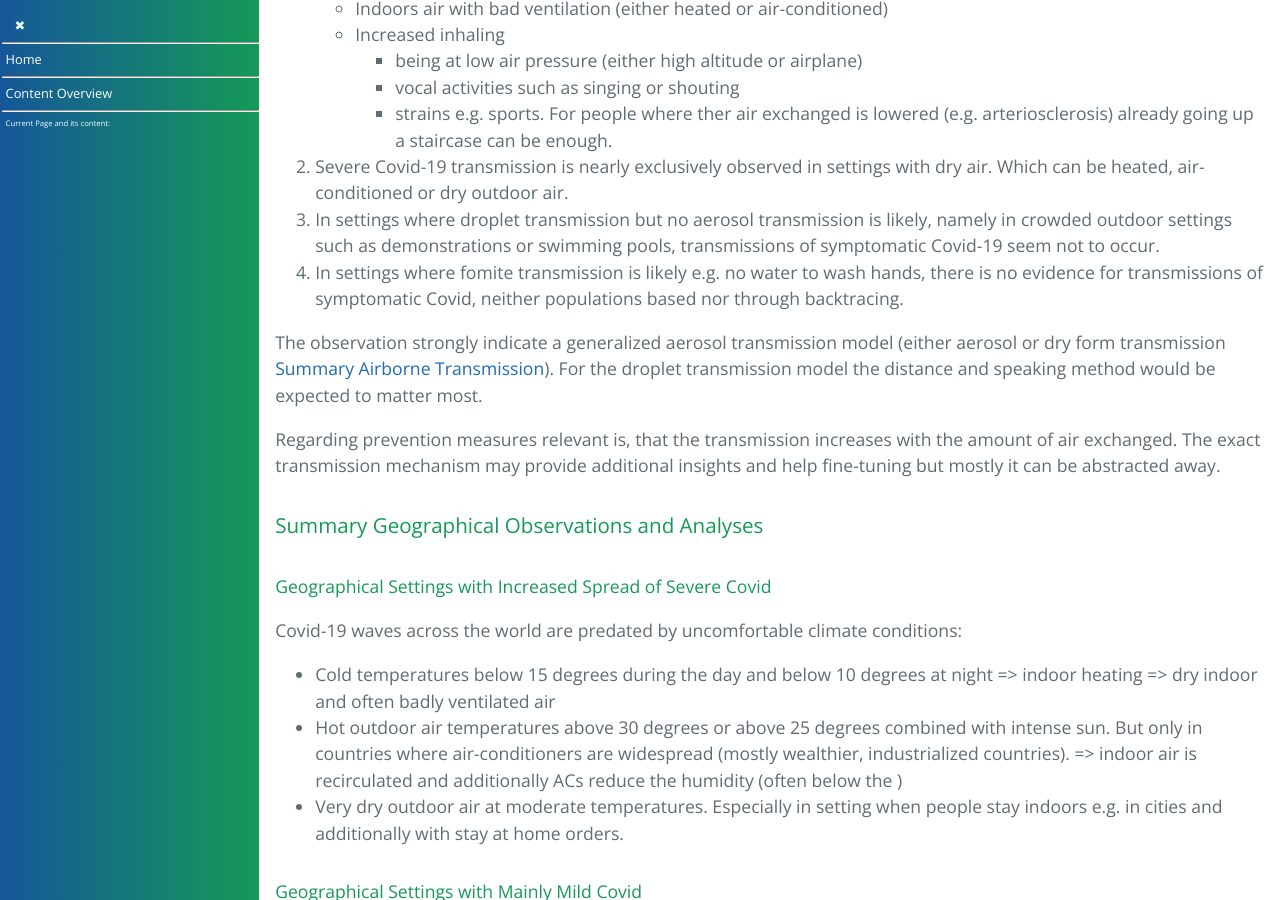
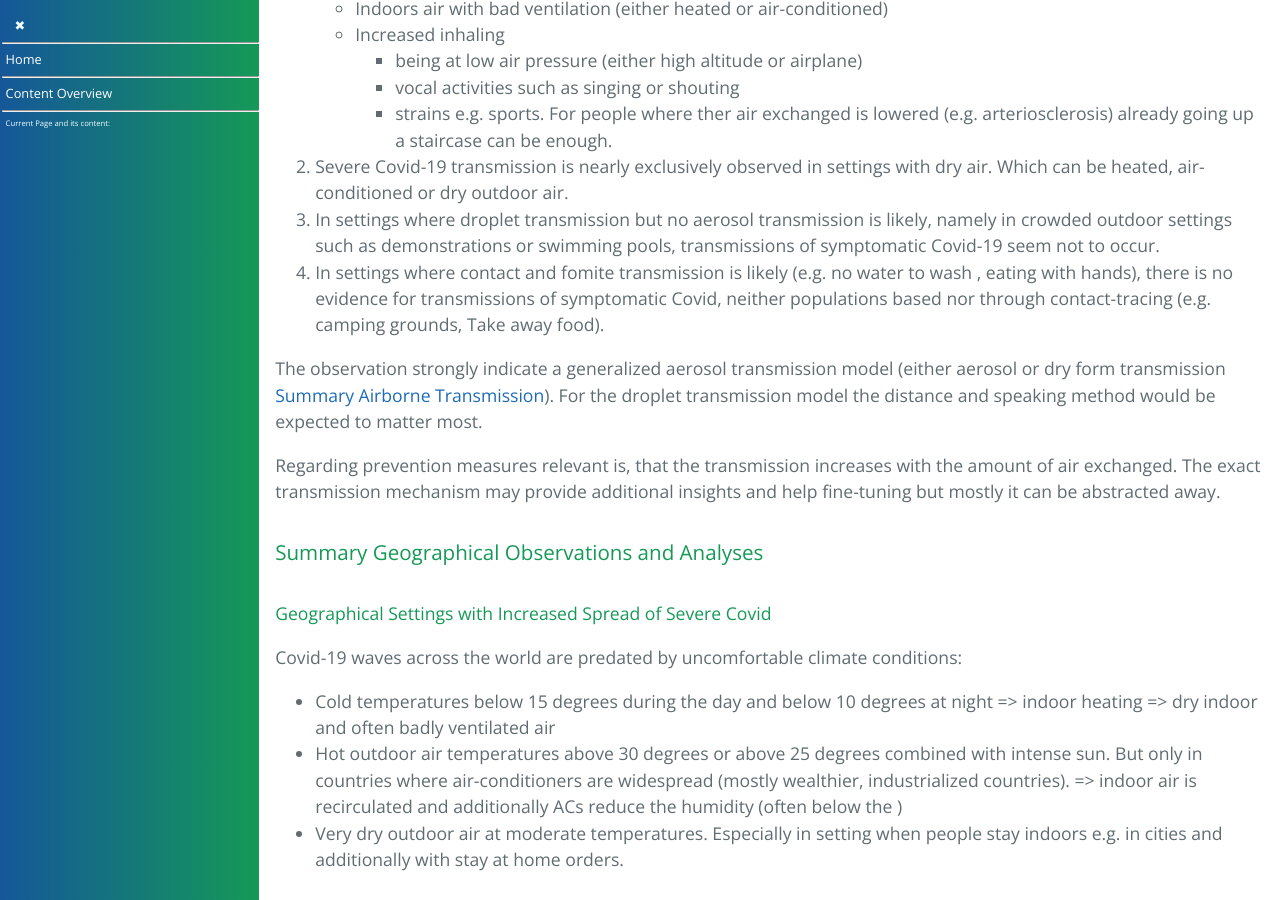
Before and after one commit to forestgrape/coronavirus, a Jekyll site: the page built from 5_epidemiological/spread_analyses.md, in a window 1280 px wide and 900 px high, scrolled down 1741 px. Built offline with Jekyll 4.4.1, drawn with Linux system fonts in a browser that asks for light colours; our own code applies the rules of GitHub Pages for plain Markdown files.

Commit message:
formulation

```diff
--- a/5_epidemiological/spread_analyses.md
+++ b/5_epidemiological/spread_analyses.md
@@ -62,7 +62,7 @@ The amount of exchanged air is high:
      * strains e.g. sports. For people where ther air exchanged is lowered (e.g. arteriosclerosis) already going up a staircase can be enough.
 2. Severe Covid-19 transmission is nearly exclusively observed in settings with dry air. Which can be heated, air-conditioned or dry outdoor air.
 3. In settings where droplet transmission but no aerosol transmission is likely, namely in crowded outdoor settings such as demonstrations or swimming pools, transmissions of symptomatic Covid-19 seem not to occur.
-4. In settings where fomite transmission is likely e.g. no water to wash hands, there is no evidence for transmissions of symptomatic Covid, neither populations based nor through backtracing.
+4. In settings where contact and fomite transmission is likely (e.g. no water to wash , eating with hands), there is no evidence for transmissions of symptomatic Covid, neither populations based nor through contact-tracing (e.g. camping grounds, Take away food).
 
 The observation strongly indicate a generalized aerosol transmission model (either aerosol or dry form transmission [Summary Airborne Transmission](../5_epidemiological/transmission.md#overview-airborne-transmission)). For the droplet transmission model the distance and speaking method would be expected to matter most.
 
```
